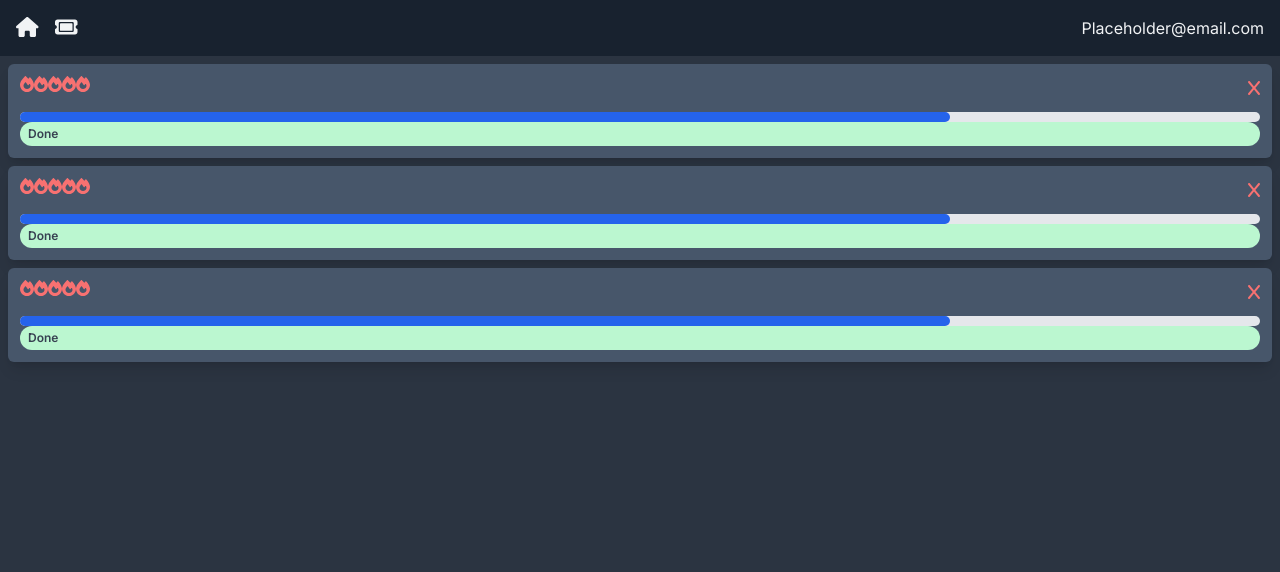
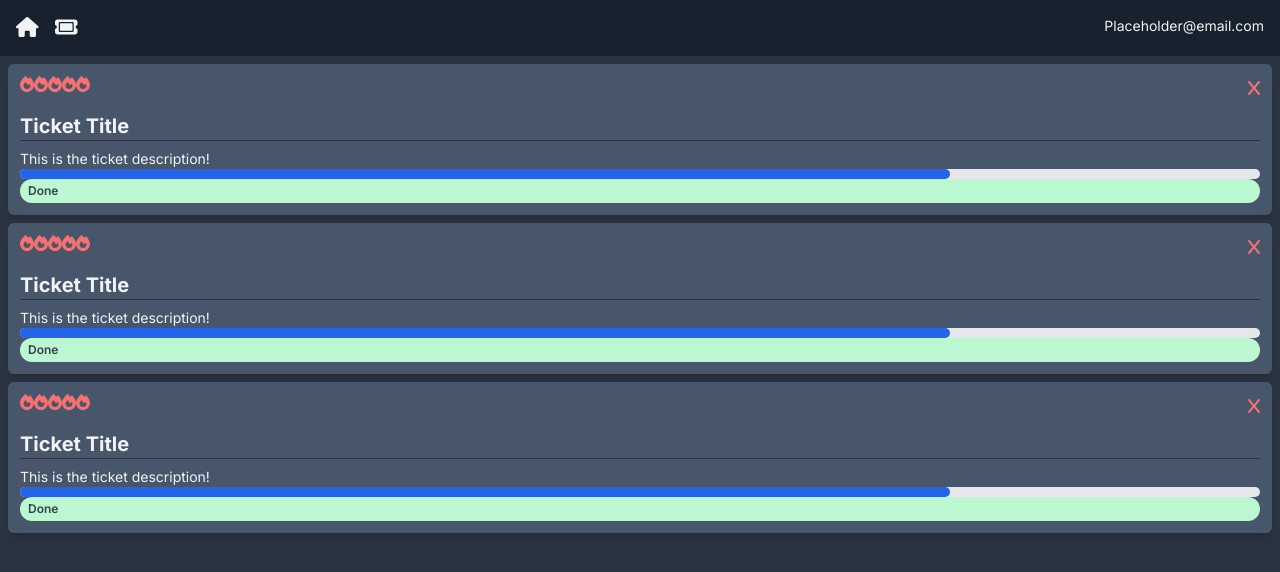
Before and after one commit to TJGit11/ticketing-application, a Next.js app: page / in a window 1280 px wide. Shown: the top 572 px of the page. Built offline with nearby package versions, Linux system fonts and the light colour scheme.

Commit message:
global styles for headers and paragraph

```diff
--- a/app/(components)/TicketCard.jsx
+++ b/app/(components)/TicketCard.jsx
@@ -12,6 +12,9 @@
           <DeleteBlock />
         </div>
       </div>
+      <h4>Ticket Title</h4>
+      <hr className="h-px border-0 bg-page mb-2" />
+      <p className="whitespace-pre-wrap">This is the ticket description!</p>
       <ProgressDisplay />
       <StatusDisplay />
     </div>
--- a/app/globals.css
+++ b/app/globals.css
@@ -1,6 +1,30 @@
 @tailwind base;
 @tailwind components;
 @tailwind utilities;
+
+@layer base {
+  h1,
+  h2,
+  h3,
+  h4 {
+    @apply font-bold;
+  }
+  h1 {
+    @apply text-4xl;
+  }
+  h2 {
+    @apply text-3xl;
+  }
+  h3 {
+    @apply text-2xl;
+  }
+  h4 {
+    @apply text-xl;
+  }
+  p {
+    @apply text-sm text-default-text;
+  }
+}
 
 @layer components {
   .icon {
```
